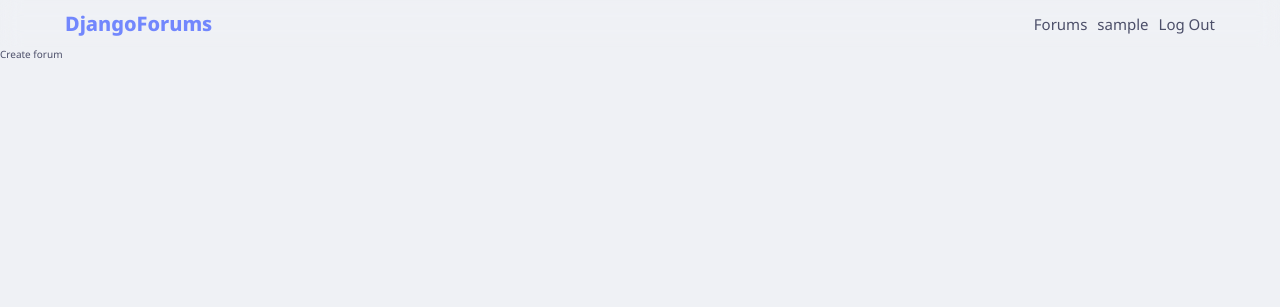
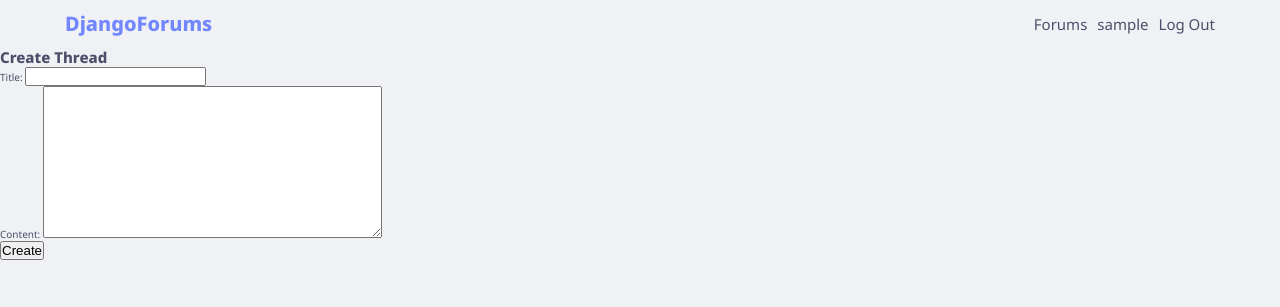
Before and after one commit to alkmei/djangoForums, a Django app: a page that uses templates/base.html in a window 1280 px wide. Shown: the top 307 px of the page. Run offline with Django 4.2, Linux system fonts and the light colour scheme; a user stored in the database is signed in; tables that the repository leaves empty hold one stand-in row (values such as "Sample post"); style sheets or scripts are compiled from the project's sources; some libraries are stand-ins or nearby versions.

Commit message:
able to create threads

```diff
--- a/djangoForums/urls.py
+++ b/djangoForums/urls.py
@@ -21,7 +21,6 @@ from django.urls import path, include
 
 urlpatterns = [
     path("admin/", admin.site.urls),
-    path("users/", include("users.urls")),
-    path("users/", include("django.contrib.auth.urls")),
+    path("", include("users.urls")),
     path("", include("forums.urls")),
 ] + static(settings.MEDIA_URL, document_root=settings.MEDIA_ROOT)
--- a/forums/forms.py
+++ b/forums/forms.py
@@ -1,9 +1,17 @@
 from django import forms
 
-from forums.models import Post
+from forums.models import Post, Thread
 
 
 class PostForm(forms.ModelForm):
     class Meta:
         model = Post
         fields = ["content"]
+
+
+class ThreadForm(forms.ModelForm):
+    content = forms.CharField(widget=forms.Textarea)
+
+    class Meta:
+        model = Thread
+        fields = ["title", "content"]
--- a/forums/views.py
+++ b/forums/views.py
@@ -1,6 +1,7 @@
 from django.shortcuts import render, get_object_or_404, redirect
-from .models import Forum, Thread
-from .forms import PostForm
+from .models import Forum, Thread, Post
+from .forms import PostForm, ThreadForm
+from django.contrib.auth.decorators import login_required
 
 
 def forum_index(request):
@@ -36,7 +37,21 @@ def thread_detail(request, forum_slug, thread_slug):
     return render(request, "forums/thread.html", context)
 
 
+@login_required
 def forum_create(request, forum_slug):
-    forum = get_object_or_404(Forum, slug=forum_slug)
+    if request.method == "POST":
+        form = ThreadForm(request.POST)
+        if form.is_valid():
+            forum = get_object_or_404(Forum, slug=forum_slug)
+            thread = form.save(commit=False)
+            thread.creator = request.user
+            thread.forums = forum
+            thread.save()
 
-    return render(request, "forums/create_forum.html")
+            content = form.cleaned_data["content"]
+            Post.objects.create(thread=thread, content=content, creator=request.user)
+
+            return redirect("forum_detail", forum_slug)
+    else:
+        form = ThreadForm()
+    return render(request, "forums/create_thread.html", {"form": form})
--- a/templates/forums/create_forum.html
+++ /dev/null
@@ -1,4 +0,0 @@
-{% extends 'base.html' %}
-{% block content %}
-Create forum
-{% endblock %}
--- /dev/null
+++ b/templates/forums/create_thread.html
@@ -0,0 +1,9 @@
+{% extends 'base.html' %}
+{% block content %}
+<h2>Create Thread</h2>
+<form method="post">
+  {% csrf_token %}
+  {{ form.as_p }}
+  <button type="submit">Create</button>
+</form>
+{% endblock %}
--- a/templates/forums/forum.html
+++ b/templates/forums/forum.html
@@ -10,8 +10,8 @@
                 <span>&nbsp;{{ forum.name }}</span>
             </li>
         </ul>
-        <a href="{% url 'forum_create' forum.slug %}" class="generic-button">
-            Create Forum
+        <a href="{% url 'forum_create' forum.slug %}?next={{ request.path }}" class="generic-button">
+            Create Thread
         </a>
         {% if threads %}
             <ul class="thread-list">
--- a/users/urls.py
+++ b/users/urls.py
@@ -1,8 +1,9 @@
-from django.urls import path
+from django.urls import path, include
 from .views import RegistrationView, profile
 from django.contrib.auth.views import LoginView, LogoutView
 
 urlpatterns = [
-    path("register", RegistrationView.as_view(), name="register"),
-    path("<str:username>", profile, name="profile"),
+    path("accounts/register", RegistrationView.as_view(), name="register"),
+    path("accounts/", include("django.contrib.auth.urls")),
+    path("users/<str:username>", profile, name="profile"),
 ]
```
